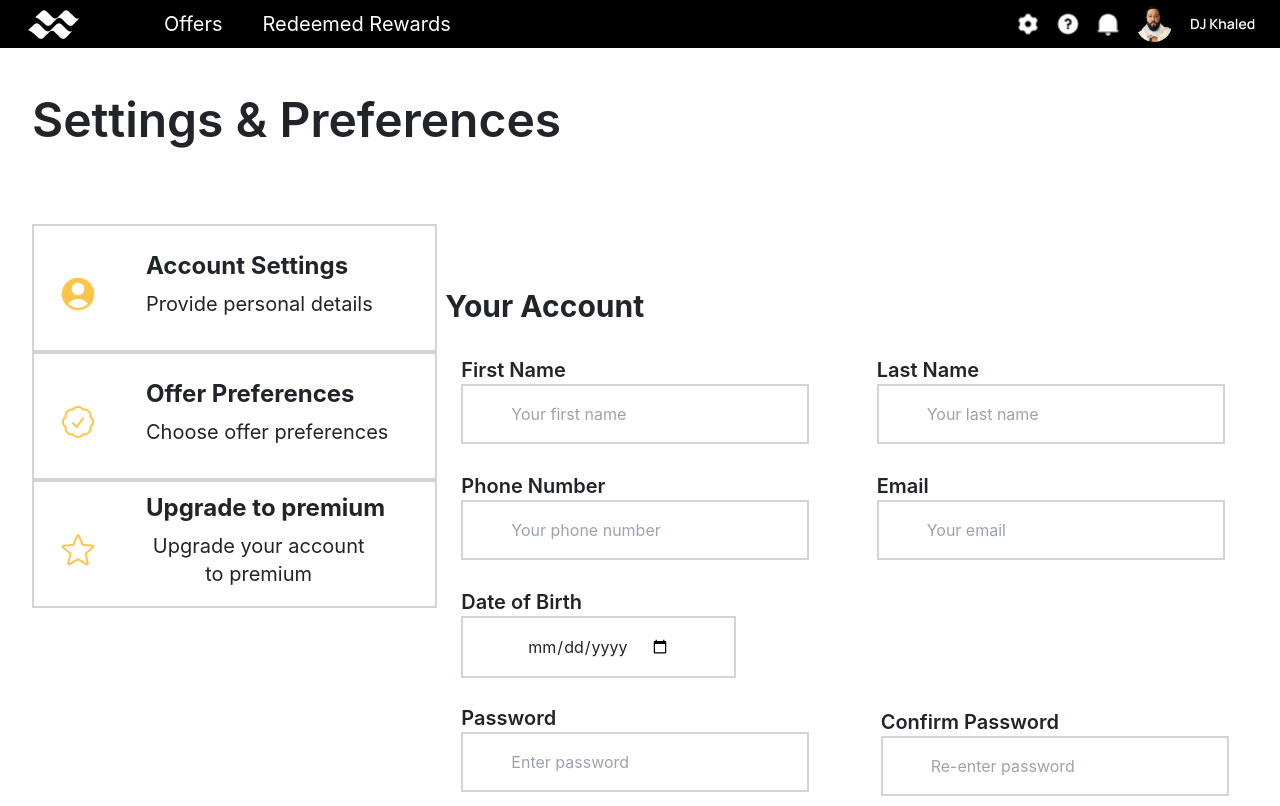
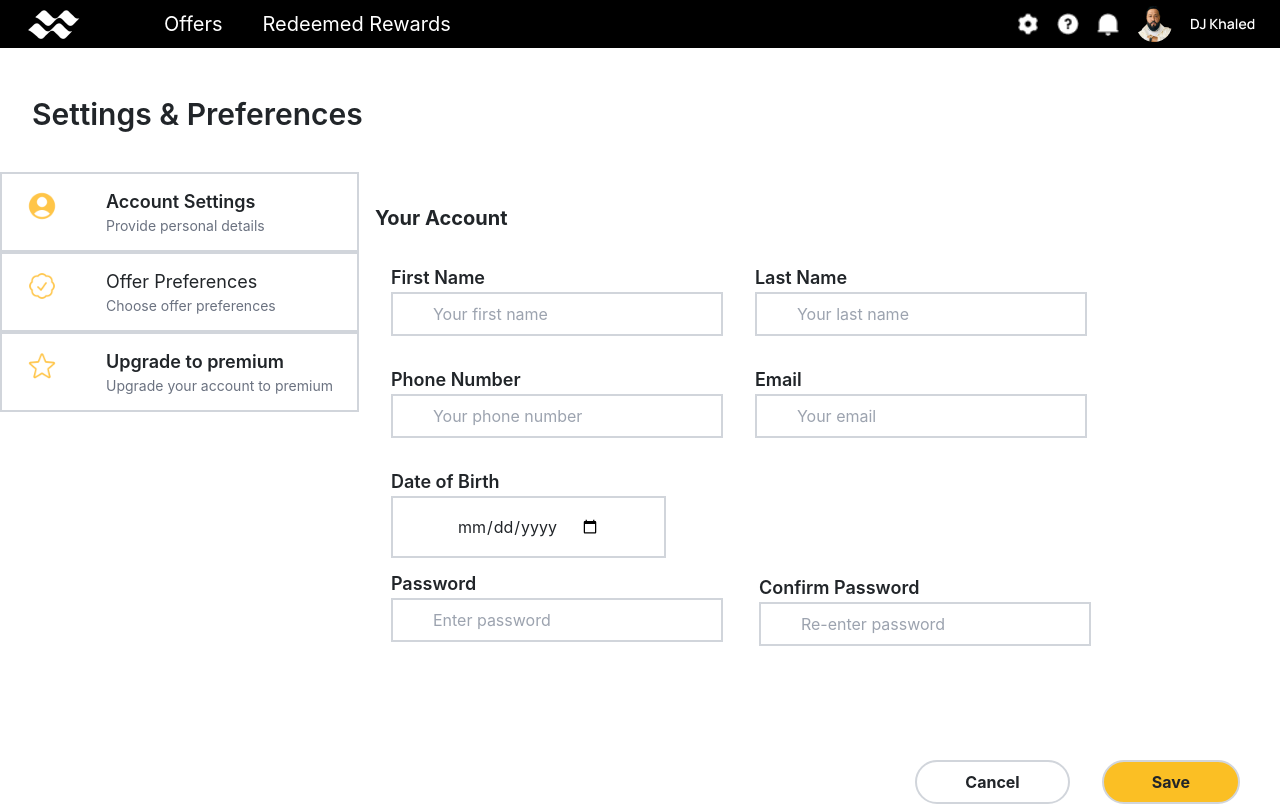
Before and after one commit to hudnellmarcus/liquid-demo, a React (Create React App) app: page /liquid-demo/settings in a window 1280 px wide. Shown: the top 806 px of the page. Built offline with nearby package versions, Linux system fonts and the light colour scheme.

Commit message:
more UI improvements

```diff
--- a/src/App.js
+++ b/src/App.js
@@ -13,7 +13,6 @@ import 'react-slick';
 import 'slick-carousel';
 import Perks from './Pages/Perks';
 import AccountSettings from './Pages/AccountSettings';
-import Modal1 from './Components/Modals/Modal1';
 import Modals from './Components/Modals/Modals';
 
 
@@ -29,8 +28,8 @@ function App() {
         <Route path='/homepage' element={<Homepage />} />
         <Route path="/register/1" element={<Register1 />} />
         <Route path="/register/2" element={<Register2 />} />
-        <Route path="/referral" element={<LandingPage />} />
-        <Route path="/" element={<SignInPage />} />
+        <Route path="/login" element={<SignInPage />} />
+        <Route path="/" element={<LandingPage />} />
         <Route path="*" element={<NoMatch />} />
       </Routes>
     </Router>
--- a/src/Components/Modals/Modals.jsx
+++ b/src/Components/Modals/Modals.jsx
@@ -61,5 +61,3 @@ const Modals = ({ close }) => {
 };
 
 export default Modals;
-{/*}  <div className="flex flex-col w-2/3 items-center">
-</div> */}
--- a/src/Components/RewardTable.jsx
+++ b/src/Components/RewardTable.jsx
@@ -9,8 +9,8 @@ const RewardTable = ({ data }) => {
         <table className="min-w-2/3 bg-white border border-gray-300 m-6">
             <thead className="bg-gray-200">
                 <tr>
-                    <th className="py-2 px-4 text-left">DATE</th>
-                    <th className="py-2 px-4 text-left">REWARD TYPE</th>
+                    <th className="py-1 px-4 text-left">DATE</th>
+                    <th className="py-1 px-4 text-left">REWARD TYPE</th>
                     <th className="py-1 px-4 text-left" rowSpan="2">CASHBACK<br />PERCENTAGE</th>
                     <th className="py-2 px-4 text-left">MERCHANT</th>
                     <th className="py-2 px-4 text-left">TIME</th>
@@ -22,7 +22,7 @@ const RewardTable = ({ data }) => {
             <tbody>
                 {data.map((reward, index) => (
                     <tr key={reward.id} className={`${index % 2 === 0 ? 'bg-gray-100' : ''}`}>
-                        <td className="py-2 px-4">{reward.date}</td>
+                        <td className="py-1 px-4">{reward.date}</td>
                         <td className="flex items-center justify-start my-3 py-2 px-6"><img src={reward.img} alt={reward.rewardType} className="w-6 h-6 mr-2"/>{reward.rewardType}</td>
                         <td className="py-4 px-6">{reward.cashbackPercent * 100}%</td>
                         <td className="py-4 px-6">{reward.merchant}</td>
--- a/src/Pages/AccountSettings.jsx
+++ b/src/Pages/AccountSettings.jsx
@@ -20,85 +20,85 @@ const AccountSettings = () => {
     return (
         <div className="flex h-screen flex-col">
             <SettingsNav />
-             <div className="m-8 mt-12">
-                 <h1 className="text-5xl font-semibold">Settings & Preferences</h1>
+             <div className="flex m-8 mt-12">
+                 <h1 className="text-3xl font-semibold">Settings & Preferences</h1>
              </div>
-             <div className="flex flex-row mt-12 h-auto m-8">
-                    <div className="flex flex-col items-start w-1/3">
+             <div className="flex flex-row mt-2 h-auto">
+                    <div className="flex flex-col items-start min-w-4/5">
 
                             <button
                              onClick={() => handleTabClick('settings')}
-                             className="border-gray-300 border-2 w-full h-32 flex flex-row">
+                             className="border-gray-300 border-2 min-w-full h-20 flex flex-row focus:ring-amber-400">
                                  <img
                                      src={ activatedTab === 'settings' ? settingsFill : settingsLinear}
                                      alt={activatedTab === 'settings' ? 'settings fill' : 'settings linear'}
-                                     className="h-10 my-5 mx-4"/>
+                                     className="h-8 my-3 mx-4"/>
                                      <div className="flex flex-col my-auto mx-6 items-start">
-                                         <h5 className="font-bold text-2xl">Account Settings</h5>
-                                         <p className="py-2 text-xl">Provide personal details</p>
+                                         <h5 className="font-semibold text-lg">Account Settings</h5>
+                                         <p className="text-sm text-gray-500">Provide personal details</p>
                                      </div>
                             </button>
 
 
                         <button
                          onClick={() => handleTabClick('preferences')}
-                         className="border-gray-300 border-2 w-full h-32 flex flex-row">
+                         className="border-gray-300 border-2 min-w-full h-20 flex flex-row">
                              <img
                                  src={activatedTab === 'preferences' ? preferencesFill : preferencesLinear}
                                  alt={activatedTab === 'preferences' ? 'preferences fill' : 'preferences linear'}
-                                 className="h-10 my-5 mx-4"/>
+                                 className="h-8 my-3 mx-4"/>
                              <div  className="flex flex-col my-auto mx-6 items-start">
-                                 <h5 className="font-bold text-2xl">Offer Preferences</h5>
-                                 <p className="py-2 text-xl">Choose offer preferences</p>
+                                 <h5 className="font-semiboldbold text-lg">Offer Preferences</h5>
+                                 <p className="text-sm text-gray-500">Choose offer preferences</p>
                              </div>
                         </button>
 
                         <button
                          onClick={() => handleTabClick('upgrade')}
-                         className="border-gray-300 border-2 w-full h-32 flex flex-row">
+                         className="border-gray-300 border-2 min-w-full h-20 flex flex-row">
                              <img
                                   src={activatedTab === 'upgrade' ? premiumFill : premiumLinear}
                                   alt={activatedTab === 'upgrade' ? 'premium fill' :  'premium linear'}
-                               className="h-10 my-5 mx-4"/>
+                               className="h-8 my-3 mx-4"/>
                                  <div  className="flex flex-col my-auto mx-6 items-start">
-                                     <h5 className="font-bold text-2xl">Upgrade to premium</h5>
-                                     <p className="py-2 text-xl mr-10">Upgrade your account to premium</p>
+                                     <h5 className="font-semibold bold text-lg">Upgrade to premium</h5>
+                                     <p className="text-sm text-gray-500">Upgrade your account to premium</p>
                                  </div>
                         </button>
                     </div>
                     { activatedTab === 'settings' &&
-                        <div className="flex flex-col h-full w-2/3 my-14">
+                        <div className="flex flex-col h-full w-auto mt-4 ml-2">
                             <div className="justify-start">
-                                <h1 className="text-3xl font-bold p-2">Your Account</h1>
+                                <h1 className="text-xl font-bold p-2">Your Account</h1>
                             </div>
-                            <div className="grid grid-cols-2 grid-rows-4 gap-5 py-4 w-full ml-4">
+                            <div className="grid grid-cols-2 grid-rows-4 gap-3 py-4 w-full ml-4">
                                 <span className="col-start-1 row-span-1">
-                                    <p className="font-semibold text-xl">First Name</p>
-                                    <input type="text" placeholder="Your first name" className="border-gray-300 border-2 py-3 px-12"/>
+                                    <p className="font-semibold text-lg">First Name</p>
+                                    <input type="text" placeholder="Your first name" className="border-gray-300 border-2 py-2 px-10"/>
                                 </span>
                                 <span className="">
-                                    <p className="font-semibold text-xl">Last Name</p>
-                                    <input type="text" placeholder="Your last name" className="border-gray-300 border-2 py-3 px-12"/>
+                                    <p className="font-semibold text-lg">Last Name</p>
+                                    <input type="text" placeholder="Your last name" className="border-gray-300 border-2 py-2 px-10" />
                                 </span>
                                 <span className="">
-                                    <p className="font-semibold text-xl">Phone Number</p>
-                                    <input type="text" placeholder="Your phone number" className="border-gray-300 border-2 py-3 px-12"/>
+                                    <p className="font-semibold text-lg">Phone Number</p>
+                                    <input type="text" placeholder="Your phone number" className="border-gray-300 border-2 py-2 px-10"/>
                                </span>
                                <span className="col-start-2">
-                                    <p className="font-semibold text-xl">Email</p>
-                                    <input type="text" placeholder="Your email" className="border-gray-300 border-2 py-3 px-12" />
+                                    <p className="font-semibold text-lg">Email</p>
+                                    <input type="text" placeholder="Your email" className="border-gray-300 border-2 py-2 px-10" />
                             </span>
                             <span className="col-start-1">
-                                <p className="font-semibold text-xl">Date of Birth</p>
+                                <p className="font-semibold text-lg">Date of Birth</p>
                                 <input type="date" placeholder="Select date" className="border-gray-300 border-2 py-3 px-16"/>
                             </span>
                             <span className="col-start-1 row-span-4">
-                                <p className="font-semibold text-xl">Password</p>
-                                <input type="password" placeholder="Enter password" className="border-gray-300 border-2 py-3 px-12"/>
+                                <p className="font-semibold text-lg">Password</p>
+                                <input type="password" placeholder="Enter password" className="border-gray-300 border-2 py-2 px-10"/>
                             </span>
                             <span className="col-start-2 p-1">
-                                <p className="font-semibold text-xl">Confirm Password</p>
-                                <input type="password" placeholder="Re-enter password" className="border-gray-300 border-2 py-3 px-12"/>
+                                <p className="font-semibold text-lg">Confirm Password</p>
+                                <input type="password" placeholder="Re-enter password" className="border-gray-300 border-2 py-2 px-10"/>
                               </span>
                         </div>
                 </div>
@@ -111,32 +111,32 @@ const AccountSettings = () => {
                   }
                     {
                       activatedTab === 'upgrade' &&
-                        <div className="flex flex-col p-4">
+                        <div className="flex flex-col justify-end">
                           <div>
-                              <h5 className="font-bold text-3xl">Upgrade Membership</h5>
+                              <h5 className="font-bold text-2xl m-4">Upgrade Membership</h5>
                           </div>
-                          <div>
-                              <img src={pricing} alt='pricing'/>
+                          <div className="flex ml-4">
+                              <img src={pricing} alt='pricing' className=" object-contain  h-auto"/>
                           </div>
                         </div>
                     }
         </div>
         { activatedTab === 'settings' &&
-            <div className="flex space-x-8 justify-end mr-10 mt-16">
-                <button className="border-gray-300 font-bold border-2 py-4 px-12 rounded-full">Cancel</button>
-                <button className="border-gray-300 bg-amber-400 font-bold border-2 py-3 px-12 rounded-full">Save</button>
+            <div className="flex space-x-8 justify-end mr-10 mt-10">
+                <button className="border-gray-300 font-bold border-2 py-2 px-12 rounded-full">Cancel</button>
+                <button className="border-gray-300 bg-amber-400 font-bold border-2 py-2 px-12 rounded-full">Save</button>
             </div>
         }
         { activatedTab === 'preferences' &&
             <div className="flex space-x-8 justify-end mr-10 mt-16">
-                <button className="border-gray-300 font-bold border-2 py-4 px-12 rounded-full">Cancel</button>
-                <button className="border-gray-300 bg-amber-400 font-bold border-2 py-3 px-12 rounded-full">Save</button>
+                <button className="border-gray-300 font-bold border-2 px-12 h-12 rounded-full">Cancel</button>
+                <button className="border-gray-300 bg-amber-400 font-bold border-2 h-12 px-12 rounded-full">Save</button>
             </div>
         }
         {
             activatedTab === 'upgrade' &&
                 <div className="flex justify-end m-12 p-2">
-                    <button className="border-gray-300 bg-amber-400 font-bold border-2 py-3 px-12 rounded-full">Upgrade to Premium</button>
+                    <button className="border-gray-300 bg-amber-400 font-bold border-2 h-12 px-12 rounded-full">Upgrade to Premium</button>
                 </div>
         }
     </div>
--- a/src/Pages/Register2.jsx
+++ b/src/Pages/Register2.jsx
@@ -1,12 +1,8 @@
 import React, { useState } from 'react';
 import liquidLogo from '../Liquid-Label.png';
 import pricingCard from '../Assets/Member DJ Khaled/Pricing_full.png';
-import free from '../Assets/Member DJ Khaled/Pricing Card_free.png';
-import premium from '../Assets/Member DJ Khaled/Pricing Card_premium.png';
-import vip from '../Assets/Member DJ Khaled/Pricing Card_vip.png';
-import platinum from '../Assets/Member DJ Khaled/Pricing Card_platinum.png';
 import progressBar from '../Assets/Member DJ Khaled/progress-bar_2.png';
-import { Link } from 'react-router-dom';
+
 
 import Modals from '../Components/Modals/Modals';
 
--- a/src/Pages/SignIn.jsx
+++ b/src/Pages/SignIn.jsx
@@ -8,7 +8,7 @@ const SignInPage = () => {
 
   return (
     <div className="flex h-screen flex-row" >
-        <div className="flex flex-1 flex-col justify-center p-3 sm:p-6 border-2 border-green-500">
+        <div className="flex flex-1 flex-col justify-center p-3 sm:p-6">
             <div className="flex justify-start items-start mb-24 ml-10">
                 <img src={liquidLabel} alt="logo"/>
             </div>
--- a/tailwind.config.js
+++ b/tailwind.config.js
@@ -11,5 +11,8 @@ module.exports = {
       },
     },
   },
+  variants: {
+    ringColor: ['responsive', 'dark', 'focus-within', 'focus'],
+  },
   plugins: [],
 };
```
Also changed, not shown: 404.html (added, +40 -0 lines), src/Components/Footer.jsx (+7 -9 lines), src/Components/SettingsNav.jsx (+10 -3 lines), src/Pages/OfferGallery.jsx (+13 -12 lines), src/Pages/RedeemedRewards.jsx (+8 -8 lines).
